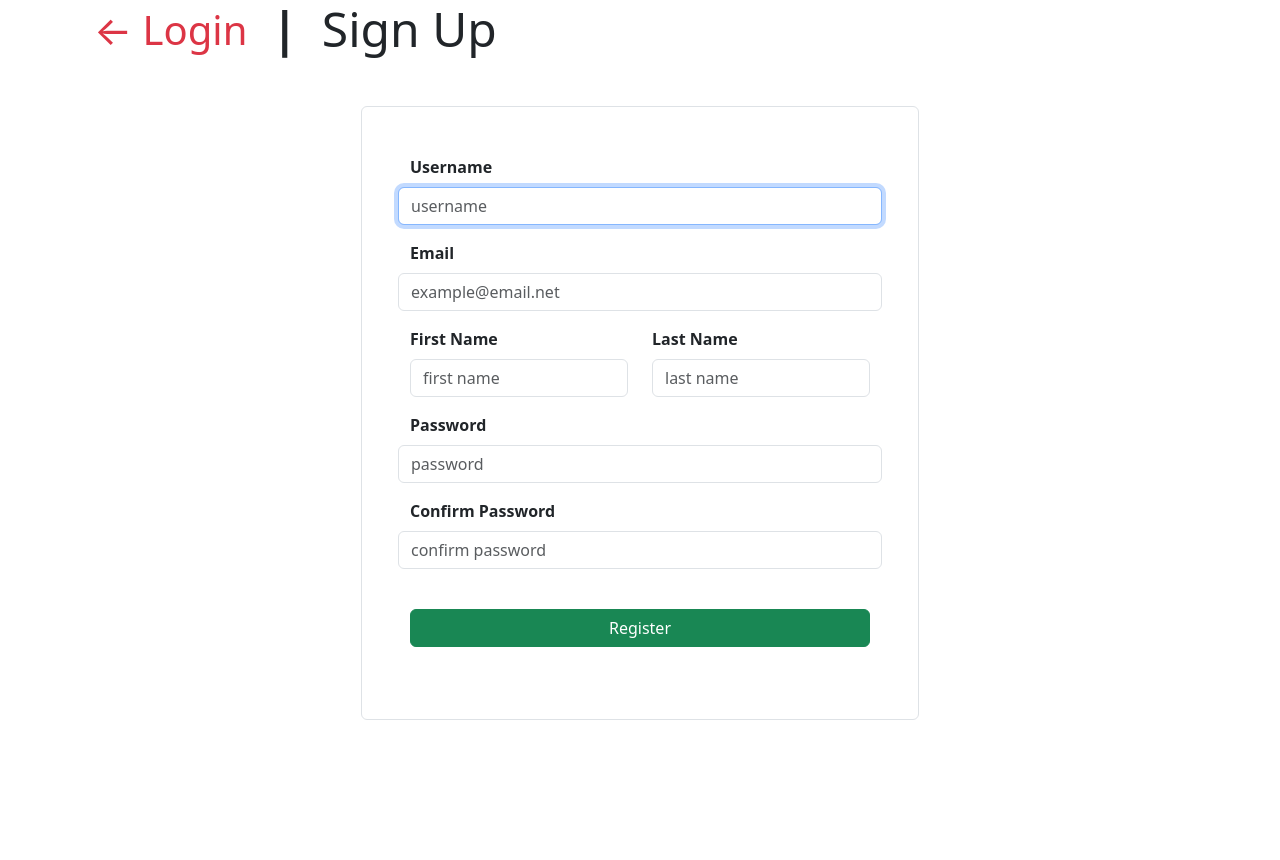
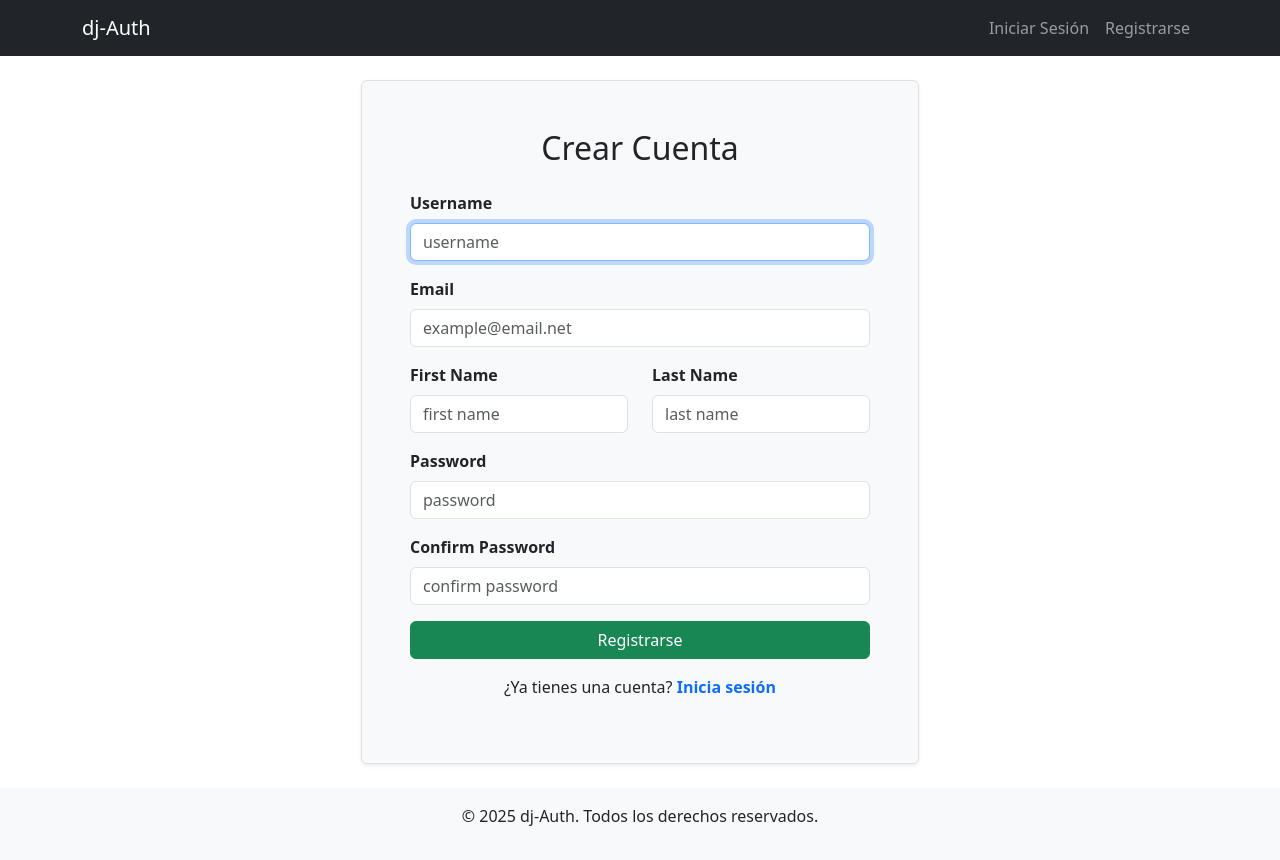
Before and after one commit to Ec-25/dj-auth, a Django app: page /auth/register/ in a window 1280 px wide. Before the commit the page ends 720 px from the top, so only its background shows below. Run offline with Django 5.2, Linux system fonts and the light colour scheme.

Commit message:
style: update HTML templates

```diff
--- /dev/null
+++ b/users/templates/base.html
@@ -0,0 +1,45 @@
+<!DOCTYPE html>
+<html lang="es">
+<head>
+    <meta charset="UTF-8">
+    <meta name="author" content="Ec25">
+    <meta name="viewport" content="width=device-width, initial-scale=1.0">
+    <title>{% block title %}dj-Auth{% endblock %}</title>
+    <link href="https://cdn.jsdelivr.net/npm/bootstrap@5.3.3/dist/css/bootstrap.min.css" rel="stylesheet"
+        integrity="sha384-QWTKZyjpPEjISv5WaRU9OFeRpok6YctnYmDr5pNlyT2bRjXh0JMhjY6hW+ALEwIH" crossorigin="anonymous">
+    <script src="https://cdn.jsdelivr.net/npm/bootstrap@5.3.3/dist/js/bootstrap.bundle.min.js"
+        integrity="sha384-YvpcrYf0tY3lHB60NNkmXc5s9fDVZLESaAA55NDzOxhy9GkcIdslK1eN7N6jIeHz"
+        crossorigin="anonymous"></script>
+</head>
+<body>
+    <nav class="navbar navbar-expand-lg navbar-dark bg-dark">
+        <div class="container">
+            <a class="navbar-brand" href="{% url 'home-page' %}">dj-Auth</a>
+            <div class="collapse navbar-collapse">
+                <ul class="navbar-nav ms-auto">
+                    {% if user.is_authenticated %}
+                        <li class="nav-item"><a class="nav-link" href="{% url 'password_change-page' %}">Cambiar Contraseña</a></li>
+                        <li class="nav-item">
+                            <form method="POST" action="{% url 'logout-page' %}" class="d-inline">
+                                {% csrf_token %}
+                                <button type="submit" class="btn btn-link nav-link">Cerrar Sesión</button>
+                            </form>
+                        </li>
+                    {% else %}
+                        <li class="nav-item"><a class="nav-link" href="{% url 'login-page' %}">Iniciar Sesión</a></li>
+                        <li class="nav-item"><a class="nav-link" href="{% url 'register-page' %}">Registrarse</a></li>
+                    {% endif %}
+                </ul>
+            </div>
+        </div>
+    </nav>
+
+    <div class="container mt-4">
+        {% block content %}{% endblock %}
+    </div>
+
+    <footer class="text-center py-3 mt-4 bg-light">
+        <p>&copy; 2025 dj-Auth. Todos los derechos reservados.</p>
+    </footer>
+</body>
+</html>
--- a/users/templates/register.html
+++ b/users/templates/register.html
@@ -1,104 +1,85 @@
-<!DOCTYPE html>
-<html lang="en">
+{% extends "base.html" %}
 
-<head>
-	<meta charset="UTF-8">
-	<meta name="author" content="Ec25">
-	<meta name="viewport" content="width=device-width, initial-scale=1.0">
-	<link href="https://cdn.jsdelivr.net/npm/bootstrap@5.3.3/dist/css/bootstrap.min.css" rel="stylesheet"
-		integrity="sha384-QWTKZyjpPEjISv5WaRU9OFeRpok6YctnYmDr5pNlyT2bRjXh0JMhjY6hW+ALEwIH" crossorigin="anonymous">
-	<script src="https://cdn.jsdelivr.net/npm/bootstrap@5.3.3/dist/js/bootstrap.bundle.min.js"
-		integrity="sha384-YvpcrYf0tY3lHB60NNkmXc5s9fDVZLESaAA55NDzOxhy9GkcIdslK1eN7N6jIeHz"
-		crossorigin="anonymous"></script>
-</head>
+{% block title %}Registro{% endblock %}
+{% load custom_filters %}
 
-<body class="container-lg bg-white">
-	<header class="container">
-		<div class="d-flex gap-4 text-center">
-			<a class="fs-1 link-danger link-offset-2 link-underline link-underline-opacity-0"
-				href="{% url 'login-page' %}">&#8592; Login</a>
-			<p class="display-5 fw-semibold">|</p>
-			<h1 class="display-5">Sign Up</h1>
-		</div>
-	</header>
-	<main class="row mx-auto mt-4">
-		<form class="col-md-6 border rounded p-5 my-2 mx-auto" method="post">
+{% block content %}
+<div class="col-md-6 border rounded p-5 my-4 mx-auto shadow-sm bg-light">
+    <h2 class="text-center mb-4">Crear Cuenta</h2>
+
+    <form method="post">
         {% csrf_token %}
-			<div class="row row-cols-1 mb-3">
+
+        <div class="mb-3">
             <label for="{{ form.username.id_for_label }}" class="form-label fw-semibold">
                 {{ form.username.label }}
             </label>
-				{{ form.username }}
+            {{ form.username|add_class:"form-control" }}
             {% if form.username.errors %}
-				<div class="text-danger">
-					{{ form.username.errors }}
-				</div>
+                <div class="text-danger">{{ form.username.errors }}</div>
             {% endif %}
         </div>
-			<div class="row row-cols-1 mb-3">
+
+        <div class="mb-3">
             <label for="{{ form.email.id_for_label }}" class="form-label fw-semibold">
                 {{ form.email.label }}
             </label>
-				{{ form.email }}
+            {{ form.email|add_class:"form-control" }}
             {% if form.email.errors %}
-				<div class="text-danger">
-					{{ form.email.errors }}
-				</div>
+                <div class="text-danger">{{ form.email.errors }}</div>
             {% endif %}
         </div>
-			<div class="row row-cols-2">
-				<div class="mb-3">
+
+        <div class="row">
+            <div class="col-md-6 mb-3">
                 <label for="{{ form.first_name.id_for_label }}" class="form-label fw-semibold">
-						{{ form.first_name.label}}
+                    {{ form.first_name.label }}
                 </label>
-					{{ form.first_name }}
+                {{ form.first_name|add_class:"form-control" }}
                 {% if form.first_name.errors %}
-					<div class="text-danger">
-						{{ form.first_name.errors }}
-					</div>
+                    <div class="text-danger">{{ form.first_name.errors }}</div>
                 {% endif %}
             </div>
-				<div class="mb-3">
+            <div class="col-md-6 mb-3">
                 <label for="{{ form.last_name.id_for_label }}" class="form-label fw-semibold">
-						{{ form.last_name.label}}
+                    {{ form.last_name.label }}
                 </label>
-					{{ form.last_name }}
+                {{ form.last_name|add_class:"form-control" }}
                 {% if form.last_name.errors %}
-					<div class="text-danger">
-						{{ form.last_name.errors }}
-					</div>
+                    <div class="text-danger">{{ form.last_name.errors }}</div>
                 {% endif %}
             </div>
         </div>
-			<div class="row row-cols-1 mb-3">
+
+        <div class="mb-3">
             <label for="{{ form.password1.id_for_label }}" class="form-label fw-semibold">
                 {{ form.password1.label }}
             </label>
-				{{ form.password1 }}
+            {{ form.password1|add_class:"form-control" }}
             {% if form.password1.errors %}
-				<div class="text-danger">
-					{{ form.password1.errors }}
-				</div>
+                <div class="text-danger">{{ form.password1.errors }}</div>
             {% endif %}
         </div>
-			<div class="row row-cols-1 mb-3">
+
+        <div class="mb-3">
             <label for="{{ form.password2.id_for_label }}" class="form-label fw-semibold">
                 {{ form.password2.label }}
             </label>
-				{{ form.password2 }}
+            {{ form.password2|add_class:"form-control" }}
             {% if form.password2.errors %}
-				<div class="text-danger">
-					{{ form.password2.errors }}
-				</div>
+                <div class="text-danger">{{ form.password2.errors }}</div>
             {% endif %}
         </div>
-			<div class="text-danger">
-				{{ form.non_field_errors }}
+
+        {% if form.non_field_errors %}
+            <div class="text-danger mb-3">{{ form.non_field_errors }}</div>
+        {% endif %}
+
+        <button class="btn btn-success w-100">Registrarse</button>
+    </form>
+
+    <p class="text-center mt-3">
+        ¿Ya tienes una cuenta? <a href="{% url 'login-page' %}" class="fw-bold text-decoration-none">Inicia sesión</a>
+    </p>
 </div>
-
-			<button class="btn btn-success w-100 my-4" type="submit">Register</button>
-		</form>
-	</main>
-</body>
-
-</html>
+{% endblock %}
--- /dev/null
+++ b/users/templatetags/custom_filters.py
@@ -0,0 +1,8 @@
+from django import template
+
+register = template.Library()
+
+
+@register.filter(name="add_class")
+def add_class(field, css_class):
+    return field.as_widget(attrs={"class": css_class})
```
Also changed, not shown: users/templates/change_password.html (+14 -27 lines), users/templates/home.html (+10 -24 lines), users/templates/login.html (+22 -30 lines), users/templates/logout.html (+9 -27 lines), users/templatetags/__init__.py (added). Lines whose indentation alone changed are shown as unchanged.
